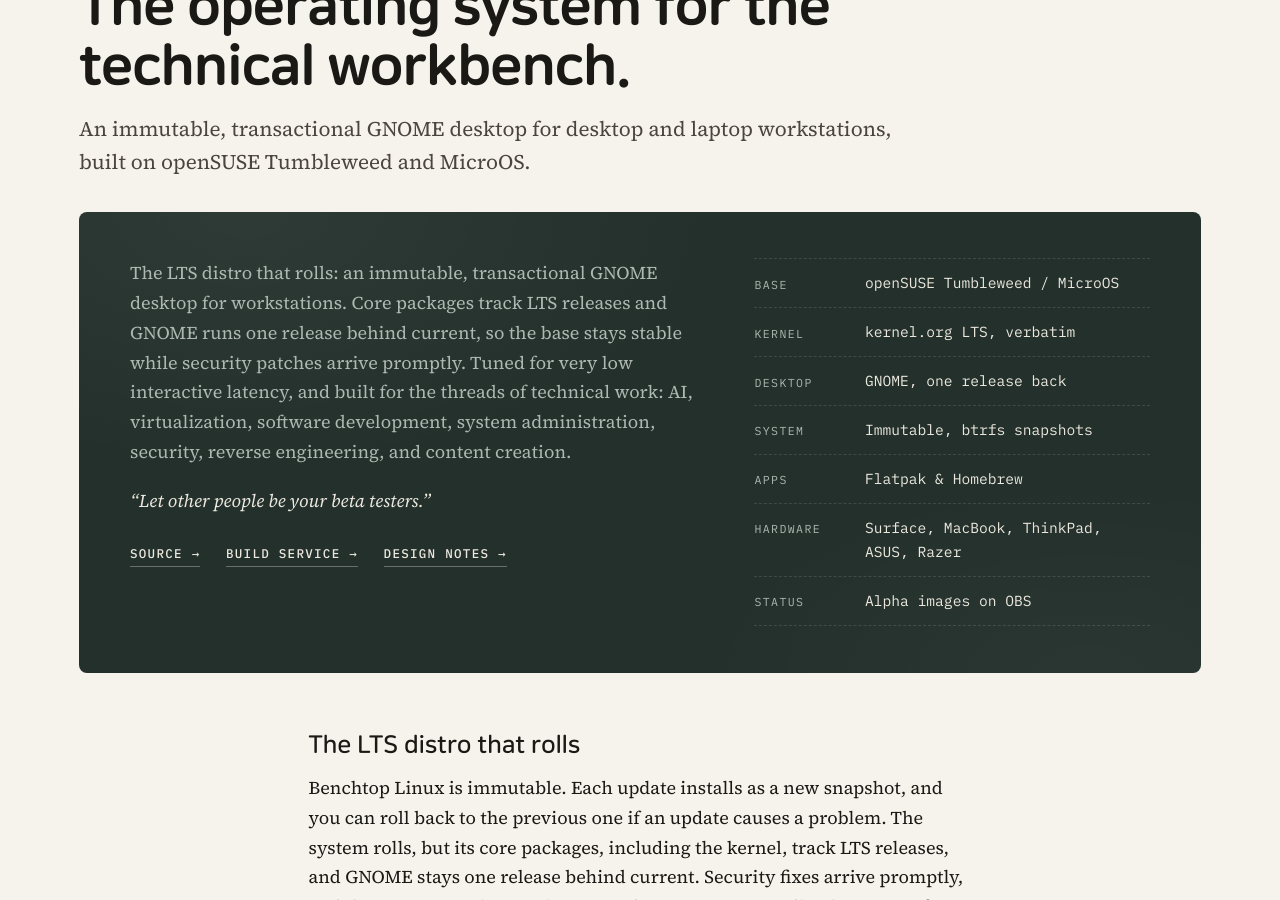
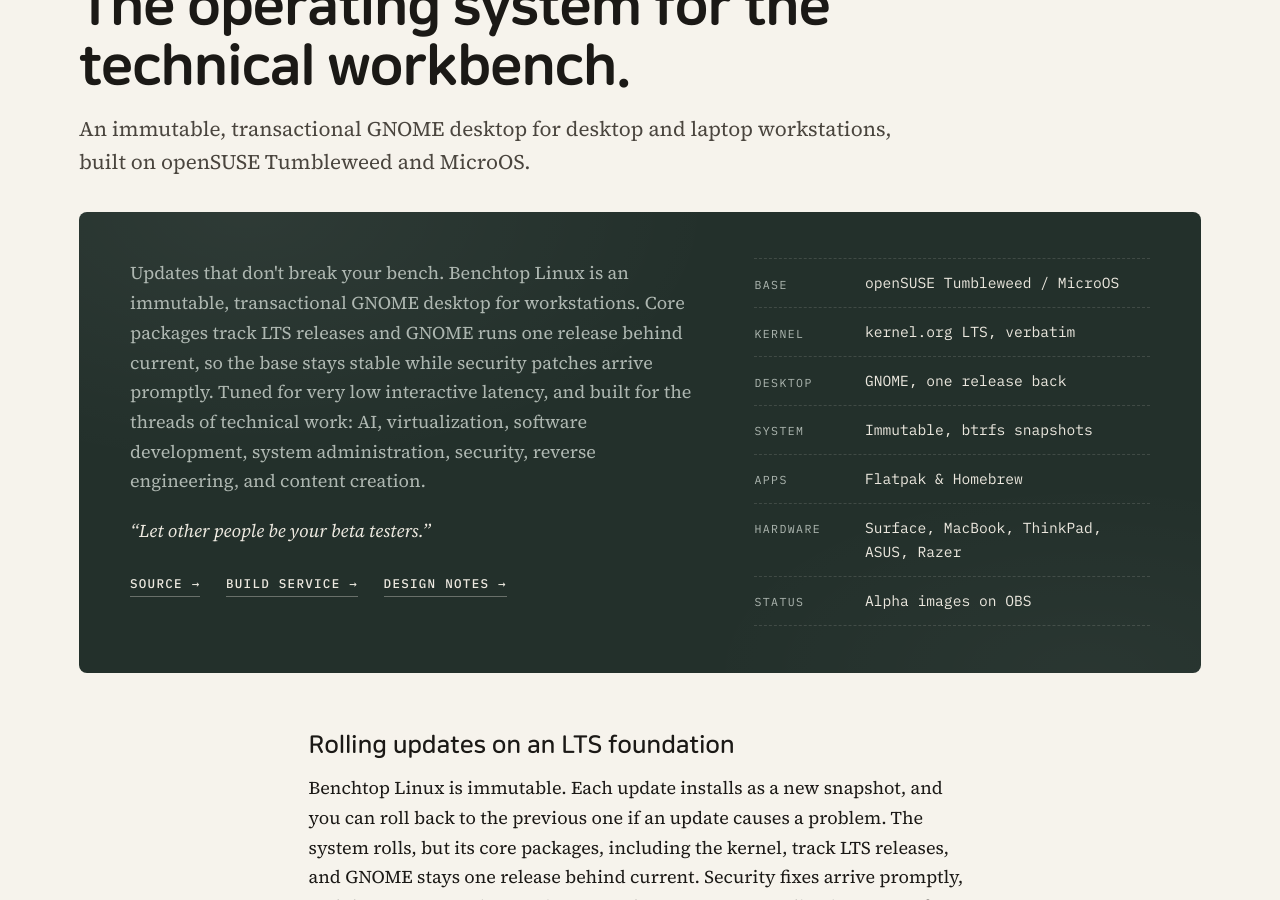
Before and after one commit to TechnicompLabs/technicomplabs.github.io, a Jekyll site: the page built from _pages/benchtop.md, in a window 1280 px wide and 900 px high, scrolled down 234 px. Built offline with Jekyll 4.4.1, drawn with Linux system fonts in a browser that asks for light colours.

Commit message:
Tagline: Updates that don't break your bench; section: Rolling updates on an LTS foundation

```diff
--- a/_includes/benchtop.html
+++ b/_includes/benchtop.html
@@ -2,7 +2,7 @@
   <div class="board-text">
     {% unless include.compact %}<p class="board-kicker">Technicomp Benchtop Linux &middot; Alpha</p>
     <h2 class="board-title">The operating system for the technical workbench.</h2>{% endunless %}
-    <p>The LTS distro that rolls: an immutable, transactional GNOME desktop for workstations. Core packages track LTS releases and GNOME runs one release behind current, so the base stays stable while security patches arrive promptly. Tuned for very low interactive latency, and built for the threads of technical work: AI, virtualization, software development, system administration, security, reverse engineering, and content creation.</p>
+    <p>Updates that don't break your bench. Benchtop Linux is an immutable, transactional GNOME desktop for workstations. Core packages track LTS releases and GNOME runs one release behind current, so the base stays stable while security patches arrive promptly. Tuned for very low interactive latency, and built for the threads of technical work: AI, virtualization, software development, system administration, security, reverse engineering, and content creation.</p>
     <p class="board-motto">&ldquo;Let other people be your beta testers.&rdquo;</p>
     <p class="board-links">
       <a href="https://github.com/TechnicompLabs">Source &rarr;</a>
--- a/_pages/benchtop.md
+++ b/_pages/benchtop.md
@@ -16,7 +16,7 @@ description: "Technicomp Benchtop Linux, the operating system for the technical
 
 <div class="measure prose product-body" markdown="1">
 
-## The LTS distro that rolls
+## Rolling updates on an LTS foundation
 
 Benchtop Linux is immutable. Each update installs as a new snapshot, and you can roll back to the previous one if an update causes a problem. The system rolls, but its core packages, including the kernel, track LTS releases, and GNOME stays one release behind current. Security fixes arrive promptly, and there are no major-version upgrades to manage. Applications come from Flatpak and command-line tools from Homebrew, which keeps the base system small.
 
```
